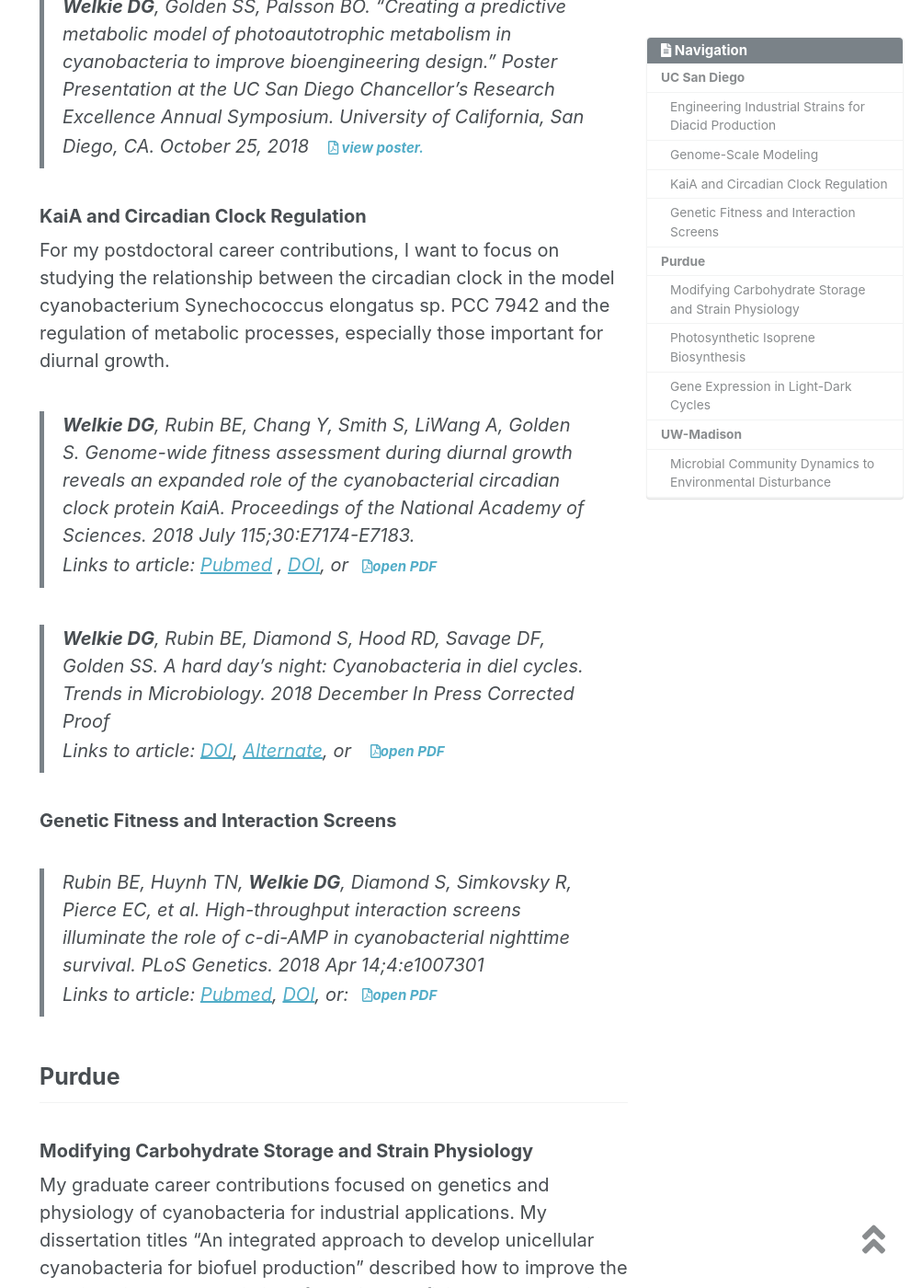
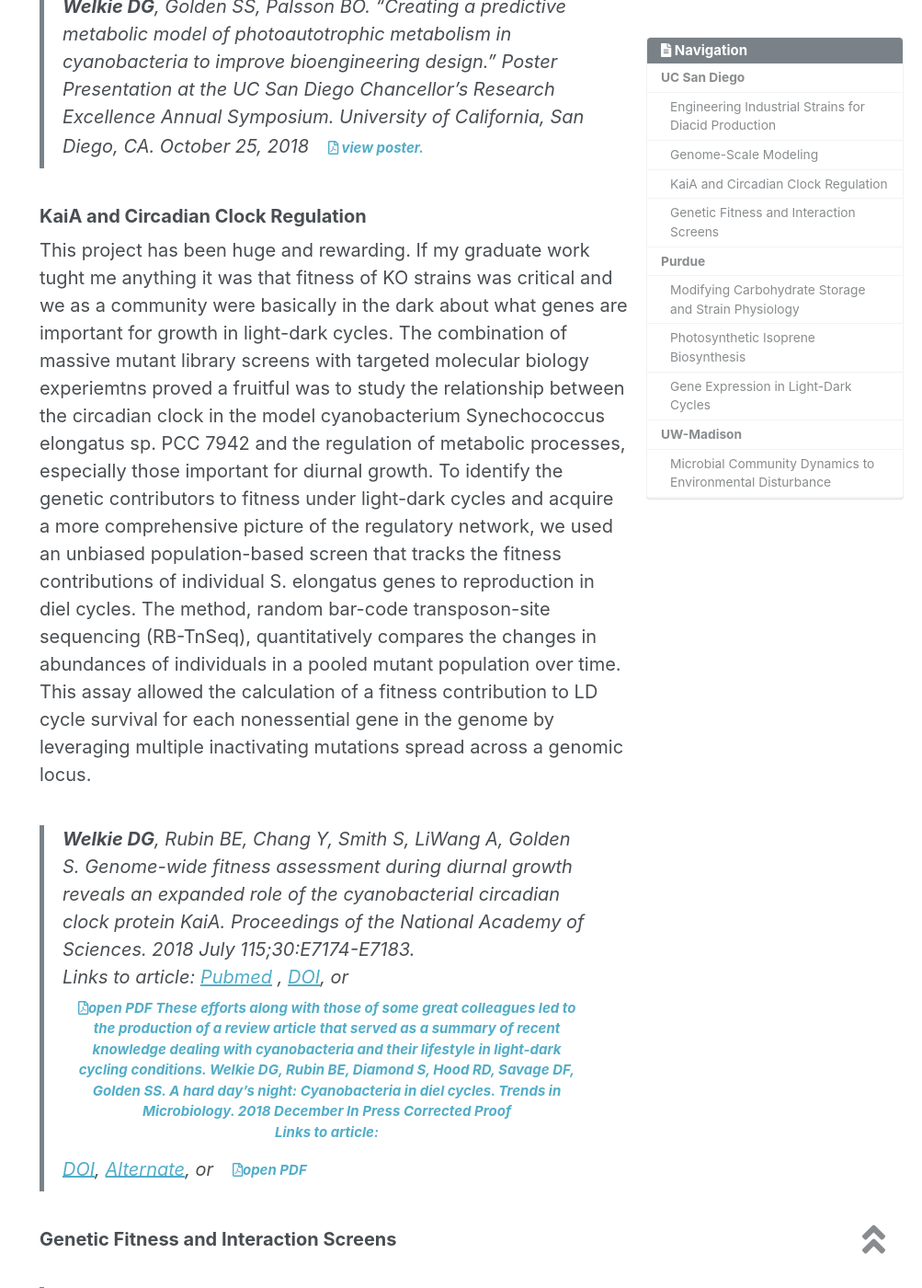
Before and after one commit to dwelkie/dwelkie.github.io, a Jekyll site: the page built from _pages/projects.md, in a window 1280 px wide and 1400 px high, scrolled down 1076 px. Shown: the whole window at 92% size, without its empty margins (277-1280 px from the left). Built offline with Jekyll 4.4.1, drawn with Linux system fonts in a browser that asks for light colours; nearby versions of some CDN libraries.

Commit message:
Update projects.md

```diff
--- a/_pages/projects.md
+++ b/_pages/projects.md
@@ -25,12 +25,11 @@ Links to article: [Pubmed](https://www.ncbi.nlm.nih.gov/pubmed/30439494){:target
 >**Welkie DG**, Golden SS, Palsson BO. "Creating a predictive metabolic model of photoautotrophic metabolism in cyanobacteria to improve bioengineering design." Poster Presentation at the UC San Diego Chancellor’s Research Excellence Annual Symposium. University of California, San Diego, CA. October 25, 2018 <a class="btn btn-success btn-lg" href="https://drive.google.com/open?id=1Tjz-dU8d6TEGqH61Dzez6PnUo0GYBqW-" target="_blank" > <i class="far fa-file-pdf"></i> view poster.
 
 ### KaiA and Circadian Clock Regulation
-
-For my postdoctoral career contributions, I want to focus on studying the relationship between the circadian clock in the model cyanobacterium Synechococcus elongatus sp. PCC 7942 and the regulation of metabolic processes, especially those important for diurnal growth.
-
+This project has been huge and rewarding. If my graduate work tught me anything it was that fitness of KO strains was critical and we as a community were basically in the dark about what genes are important for growth in light-dark cycles. The combination of massive mutant library screens with targeted molecular biology experiemtns proved a fruitful was to study the relationship between the circadian clock in the model cyanobacterium Synechococcus elongatus sp. PCC 7942 and the regulation of metabolic processes, especially those important for diurnal growth.
+To identify the genetic contributors to fitness under light-dark cycles and acquire a more comprehensive picture of the regulatory network, we used an unbiased population-based screen that tracks the fitness contributions of individual S. elongatus genes to reproduction in diel cycles. The method, random bar-code transposon-site sequencing (RB-TnSeq), quantitatively compares the changes in abundances of individuals in a pooled mutant population over time. This assay allowed the calculation of a fitness contribution to LD cycle survival for each nonessential gene in the genome by leveraging multiple inactivating mutations spread across a genomic locus.
 >**Welkie DG**, Rubin BE, Chang Y, Smith S, LiWang A, Golden S. Genome-wide fitness assessment during diurnal growth reveals an expanded role of the cyanobacterial circadian clock protein KaiA. Proceedings of the National Academy of Sciences. 2018 July  115;30:E7174-E7183.<br/>
 Links to article: [Pubmed](https://www.ncbi.nlm.nih.gov/pubmed/29991601){:target="_blank"} , [DOI](https://doi.org/10.1073/pnas.1802940115){:target="_blank"}, or<a class="btn btn-success btn-lg" href="https://drive.google.com/open?id=1sFRFf6C-Ya-xFav8DQwkiI93y1_CfRRb" target="_blank" ><i class="far fa-file-pdf"></i>open PDF
-
+These efforts along with those of some great colleagues led to the production of a review article that served as a summary of recent knowledge dealing with cyanobacteria and their lifestyle in light-dark cycling conditions.
 >**Welkie DG**, Rubin BE, Diamond S, Hood RD, Savage DF, Golden SS. A hard day’s night: Cyanobacteria in diel cycles. Trends in Microbiology. 2018 December In Press *Corrected Proof* <br/>
 Links to article: [DOI](https://doi.org/10.1016/j.tim.2018.11.002){:target="_blank"}, [Alternate](https://www.sciencedirect.com/science/article/pii/S0966842X1830252X){:target="_blank"}, or <a class="btn btn-success btn-lg" href="https://drive.google.com/file/d/1HwKxuuA43H0-wZkprE2fg8e0o29LBgb0/view?usp=sharing" target="_blank" ><i class="far fa-file-pdf"></i>open PDF
 
```
